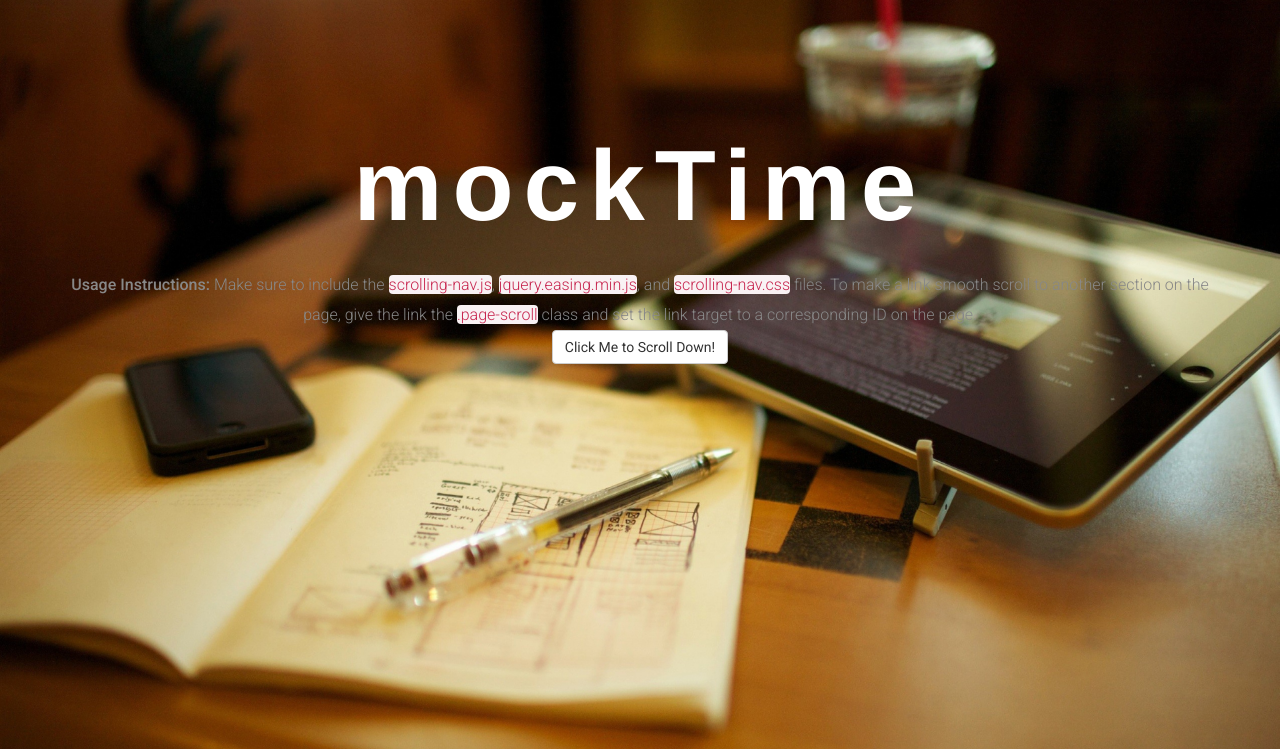
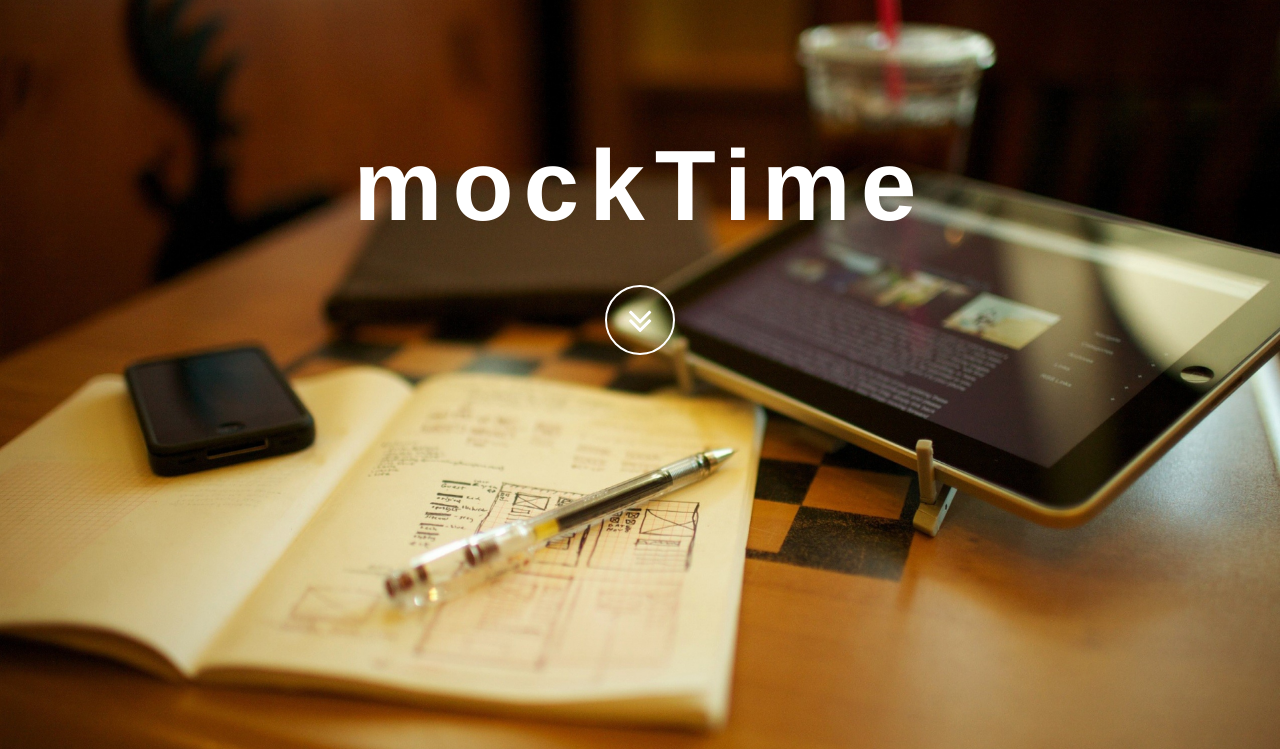
Before and after one commit to jomingeorge94/mockTime, a PHP site: page /mockTime/ in a window 1280 px wide. Shown: the part 50-799 px from the top of the page. Run offline with PHP 8.4, Linux system fonts and the light colour scheme; data comes from the database, SQL or seed files in the repository.

Commit message:
major changes to database and design of the website

```diff
--- a/activate.php
+++ b/activate.php
@@ -1,6 +1,7 @@
 <!DOCTYPE html>
 <html lang="en">
 
+<body class="email_activate_page">
 <?php
 
 include 'core/session.php';
@@ -65,5 +66,5 @@ else if (isset($_GET['email'], $_GET['email_code']) === true) {
 include 'includes/footer.php';
 
 ?>
-
+</body>
 </html>
--- a/assets/css/style.css
+++ b/assets/css/style.css
@@ -741,3 +741,83 @@ hr{
 	font-weight: 700;
 	color: white;
 }
+
+.email_activate_page {
+	background: url(../img/backgrounds/activate_email.jpg) no-repeat bottom center scroll ! important;
+	background-size:100% 100% ! important;
+	color: #fff;
+}
+
+.btn-circle {
+    width: 70px;
+    height: 70px;
+    margin-top: 15px;
+    padding: 7px 16px;
+    border: 2px solid #fff;
+    border-radius: 100%!important;
+    font-size: 40px;
+    color: #fff;
+    background: 0 0;
+    -webkit-transition: background .3s ease-in-out;
+    -moz-transition: background .3s ease-in-out;
+    transition: background .3s ease-in-out;
+}
+
+.btn-circle:hover,
+.btn-circle:focus {
+    outline: 0;
+    color: #fff;
+    background: rgba(255,255,255,.1);
+}
+
+.btn-circle i.animated {
+    -webkit-transition-property: -webkit-transform;
+    -webkit-transition-duration: 1s;
+    -moz-transition-property: -moz-transform;
+    -moz-transition-duration: 1s;
+}
+
+.btn-circle:hover i.animated {
+    -webkit-animation-name: pulse;
+    -moz-animation-name: pulse;
+    -webkit-animation-duration: 1.5s;
+    -moz-animation-duration: 1.5s;
+    -webkit-animation-iteration-count: infinite;
+    -moz-animation-iteration-count: infinite;
+    -webkit-animation-timing-function: linear;
+    -moz-animation-timing-function: linear;
+}
+
+@-webkit-keyframes pulse {
+    0% {
+        -webkit-transform: scale(1);
+        transform: scale(1);
+    }
+
+    50% {
+        -webkit-transform: scale(1.2);
+        transform: scale(1.2);
+    }
+
+    100% {
+        -webkit-transform: scale(1);
+        transform: scale(1);
+    }
+}
+
+@-moz-keyframes pulse {
+    0% {
+        -moz-transform: scale(1);
+        transform: scale(1);
+    }
+
+    50% {
+        -moz-transform: scale(1.2);
+        transform: scale(1.2);
+    }
+
+    100% {
+        -moz-transform: scale(1);
+        transform: scale(1);
+    }
+}
--- a/core/functions/users.php
+++ b/core/functions/users.php
@@ -98,10 +98,10 @@ function insert_student_summary ($exam_id, $user_id, $category_id, $start_time,
 
 
 //function to add student result on each next click during an exam
-function insert_student_result ($user_id, $exam_id, $question_id, $answer, $student_result_status) {
+function insert_student_result ($student_summary_id, $user_id, $exam_id, $question_id, $answer, $student_result_status) {
 		$data = array();
 
-		$result = mysql_query("INSERT INTO `mock_exam_student_result` (`user_id`, `exam_id`,`question_id`, `student_answer`, `student_result_status`) VALUES ('$user_id', '$exam_id', '$question_id', '$answer', '$student_result_status')");
+		$result = mysql_query("INSERT INTO `mock_exam_student_result` (`student_summary_id`, `user_id`, `exam_id`,`question_id`, `student_answer`, `student_result_status`) VALUES ('$student_summary_id', '$user_id', '$exam_id', '$question_id', '$answer', '$student_result_status')");
 
 		while ($row = mysql_fetch_assoc($result)) {
 		    $data [] = $row;
@@ -182,10 +182,10 @@ function update_student_final_result ($summary_id, $result) {
 
 
 
-function get_sum_of_student_marks ($user_id, $exam_id) {
+function get_sum_of_student_marks ($user_id, $exam_id, $summary_id) {
 		$data = array();
 
-		$result = mysql_query("SELECT SUM(student_result_status) FROM `mock_exam_student_result` WHERE `user_id` = '$user_id' AND `exam_id` = '$exam_id'");
+		$result = mysql_query("SELECT SUM(student_result_status) FROM `mock_exam_student_result` WHERE `user_id` = '$user_id' AND `exam_id` = '$exam_id' AND `student_summary_id` = '$summary_id'");
 
 		while ($row = mysql_fetch_assoc($result)) {
 		    $data [] = $row;
@@ -213,10 +213,10 @@ function insert_time_taken_for_exam($time_taken, $student_sum_id){
 
 
 //function to retrieve student result
-function retrieve_student_result ($user_id, $exam_id, $question_id) {
+function retrieve_student_result ($user_id, $exam_id, $question_id, $student_summary) {
 		$data = array();
 
-		$result = mysql_query("SELECT `student_answer` from `mock_exam_student_result` WHERE `user_id` = $user_id AND `exam_id` = $exam_id AND `question_id` = $question_id LIMIT 1");
+		$result = mysql_query("SELECT `student_answer` from `mock_exam_student_result` WHERE `user_id` = $user_id AND `exam_id` = $exam_id AND `question_id` = $question_id AND `student_summary_id` = '$student_summary' LIMIT 1");
 		$row = mysql_fetch_assoc($result);
 
 		return $row ["student_answer"];
@@ -551,11 +551,11 @@ function get_faq(){
 }
 
 //function to update student result on each next click during an exam
-function update_student_result ($user_id, $exam_id, $question_id, $studentanswer) {
+function update_student_result ($student_summary_id, $user_id, $exam_id, $question_id, $studentanswer) {
 	if(empty($user_id) || empty($exam_id) || empty($question_id))
 		return false;
 
-		mysql_query("UPDATE `mock_exam_student_result` SET `student_answer` = '$studentanswer' WHERE `user_id` = '$user_id' AND `exam_id` = '$exam_id' AND `question_id` = '$question_id'");
+		mysql_query("UPDATE `mock_exam_student_result` SET `student_answer` = '$studentanswer' WHERE `student_summary_id` = '$student_summary_id'");
 		return true;
 
 }
--- a/includes/homescreen.php
+++ b/includes/homescreen.php
@@ -4,9 +4,9 @@
                 <div class="col-lg-12">
                     <h1 class="mocktime-heading">mockTime</h1>
 
-                    <p><strong>Usage Instructions:</strong> Make sure to include the <code>scrolling-nav.js</code>, <code>jquery.easing.min.js</code>, and <code>scrolling-nav.css</code> files. To make a link smooth scroll to another section on the page, give the link the <code>.page-scroll</code> class and set the link target to a corresponding ID on the page.</p>
-                    <a class="btn btn-default page-scroll" href="#about">Click Me to Scroll Down!</a>
-
+                    <a href="#about" class="btn btn-circle page-scroll">
+                            <i class="fa fa-angle-double-down animated"></i>
+                    </a>
                 </div>
             </div>
         </div>
--- a/includes/navigationloggedin.php
+++ b/includes/navigationloggedin.php
@@ -46,9 +46,11 @@
                 <li class="dropdown">
                   <a data-toggle="dropdown" class="dropdown-toggle" href="#"><span class="glyphicon glyphicon-user"></span> <?php echo $user_data['first_name'];?> <?php echo $user_data['last_name'];?> <b class="caret"></b></a>
                   <ul class="dropdown-menu">
-                    <li><a href="userprofile.php">User Profile</a></li>
+                    <li><a href="userprofile.php"><span class="glyphicon glyphicon-user"></span> User Profile</a></li>
                     <li class="divider"></li>
-                    <li><a href="profile.php">Change Password</a></li>
+                    <li><a href="profile.php"><span class="glyphicon glyphicon-cog"></span> Change Password</a></li>
+                    <li class="divider"></li>
+                    <li><a href="view_summary.php"><span class="glyphicon glyphicon-stats"></span> View Summary</a></li>
                     <li class="divider"></li>
                     <li><a href="logout.php"><span class="glyphicon glyphicon-off"></span> Logout</a></li>
                   </ul>
```
Also changed, not shown: exam.php (+20 -18 lines), view_user_summary.php (+10 -6 lines), assets/img/backgrounds/activate_email.jpg (added).
